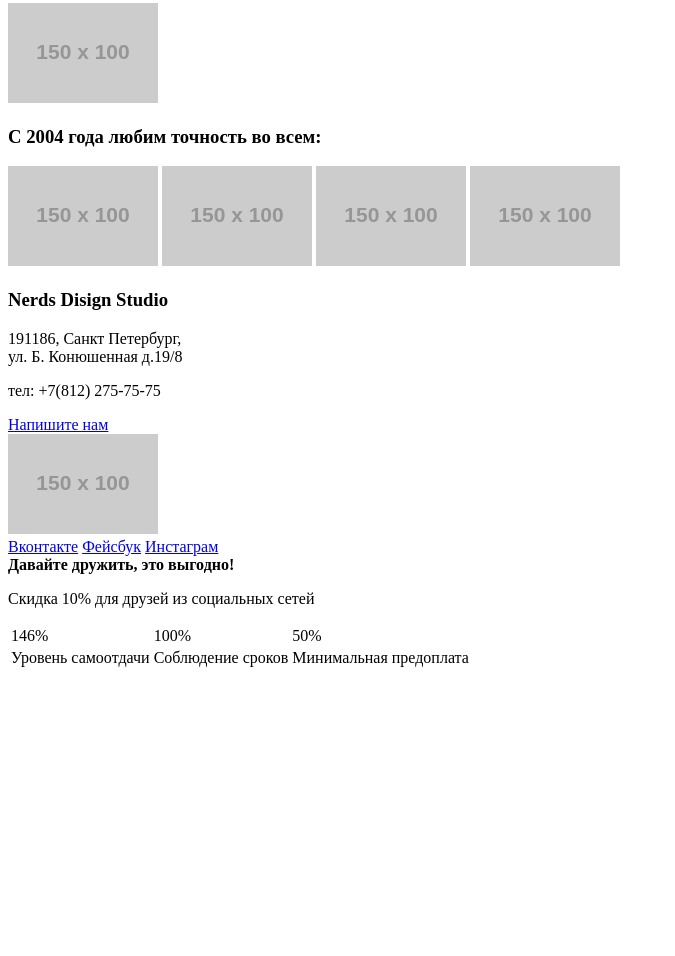
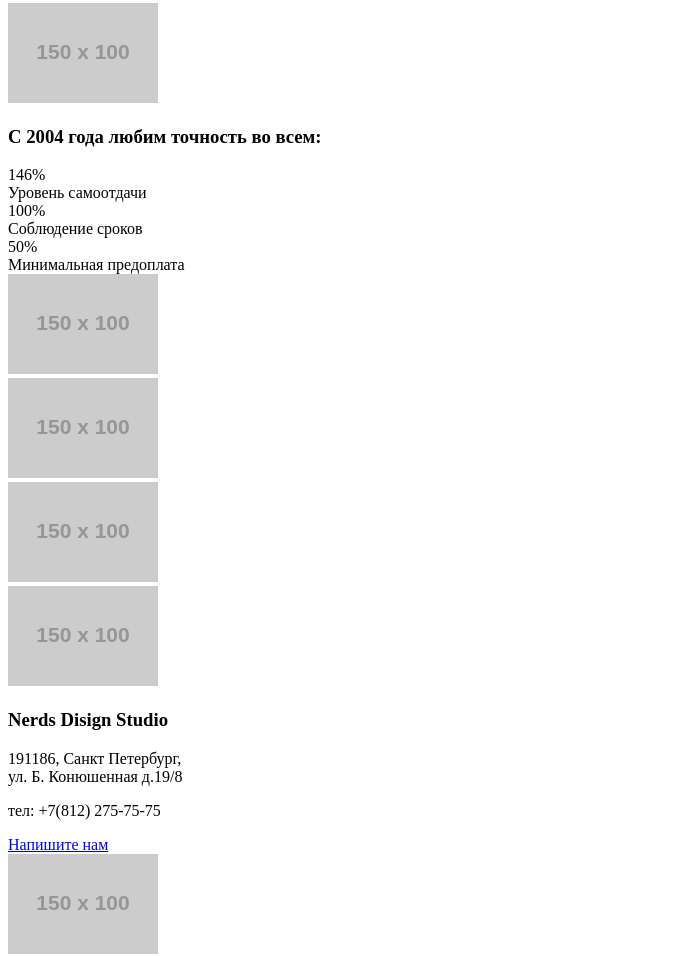
Before and after one commit to YanaMakarova/322965-nerds, a plain HTML site: page index.html in a window 1280 px wide. Shown: the part 1275-2231 px from the top of the page, without its empty margins (0-675 px from the left). Before the commit the page ends 1953 px from the top, so only its background shows below. Drawn offline with Linux system fonts and the light colour scheme; placeholder pictures from the web are drawn by us.

Commit message:
after change

```diff
--- a/index.html
+++ b/index.html
@@ -31,10 +31,11 @@
     </div>
   </header>
   <section class="features">
-    <b class="features-name">Долго, дорого, скрупулезно.</b>
+    <div class="features-name">Долго, дорого, скрупулезно.
+    </div>
     <p>Математически выверенный дизайн<br> для вашего сайта или мобильного приложения
     </p>
-    <a class="btn1" href="#">Узнать больше</a>
+    <a class="more-info" href="#">Узнать больше</a>
   </section>
   <section class="main-content">
     <div class="container">
@@ -82,9 +83,8 @@
   <section class="info">
     <section class="info-left">
       <div class="info-left-text">
-        <b>Мы - маленькая, но гордая<br>
-      дизайн - студия из Краснодара.
-    </b>
+        <div class="info-left-ad">Мы - маленькая, но гордая<br> дизайн - студия из Краснодара.
+        </div>
         <p>Исповедуем принципы минимализма и чистоты. Ставим математический расчет<br> превыше креатива. Работаем не покладая рук, как роботы.
         </p>
         <h3>Выполняем заказы на разработку:</h3>
@@ -96,50 +96,59 @@
     </section>
     <section class="info-right">
       <div class="logo">
-        <img src="http://placehold.it/150x100 " alt="nerds">
+        <img src="http://placehold.it/150x100" alt="nerds">
       </div>
       <div class="info-right-text ">
         <h3>C 2004 года любим точность во всем:</h3>
-        <div class="advert ">
-          <table>
-            <tr class="advert-numbers ">
-              <td>146%</td>
-              <td>100%</td>
-              <td>50%</td>
-            </tr>
-            <tr class="advert-text ">
-              <td>Уровень самоотдачи</td>
-              <td>Соблюдение сроков</td>
-              <td>Минимальная предоплата</td>
-            </tr>
+        <div class="advert">
+          <div class="quality">
+            <div class="quality-number">146%</div>
+            <div class="quality-text">Уровень самоотдачи</div>
+          </div>
+          <div class="time">
+            <div class="time-number">100%</div>
+            <div class="time-text">Соблюдение сроков</div>
+          </div>
+          <div class="prepayment">
+            <div class="prepayment-number">50%</div>
+            <div class="prepayment-text">Минимальная предоплата</div>
+          </div>
         </div>
       </div>
     </section>
   </section>
   <section class="group-logo">
-    <img src="http://placehold.it/150x100" alt="htmlacademy ">
-    <img src="http://placehold.it/150x100" alt="borodinsky ">
-    <img src="http://placehold.it/150x100" alt="pink ">
-    <img src="http://placehold.it/150x100" alt="mishka ">
+    <div class "adlogo">
+      <a href="#"><img src="http://placehold.it/150x100" alt="htmlacademy"></a>
+    </div>
+    <div class "adlogo">
+      <a href="#"><img src="http://placehold.it/150x100" alt="borodinsky "></a>
+    </div>
+    <div class "adlogo">
+      <a href="#"><img src="http://placehold.it/150x100" alt="pink "></a>
+    </div>
+    <div class "adlogo">
+      <a href="#"><img src="http://placehold.it/150x100" alt="mishka "></a>
+    </div>
   </section>
-  <section class="map ">
-    <article class="location ">
+  <section class="map">
+    <article class="location">
       <h3>Nerds Disign Studio</h3>
       <p>191186, Санкт Петербург,<br> ул. Б. Конюшенная д.19/8
       </p>
       <p>тел: +7(812) 275-75-75
       </p>
-      <a class="btn " href="# ">Напишите нам</a>
+      <a class="btn" href="# ">Напишите нам</a>
     </article>
-    <div class="logo ">
-      <img src="http://placehold.it/150x100 " alt="nerds ">
+    <div class="logo">
+      <img src="http://placehold.it/150x100 " alt="nerds">
     </div>
   </section>
-  <footer class="main-footer ">
-    <div class="footer-social ">
-      <a class="social-btn social-btn-vk " href="# ">Вконтакте</a>
-      <a class="social-btn social-btn-fb " href="# ">Фейсбук</a>
-      <a class="social-btn social-btn-inst " href="# ">Инстаграм</a>
+  <footer class="main-footer">
+    <div class="footer-social">
+      <a class="social-btn social-btn-vk" href="#">Вконтакте</a>
+      <a class="social-btn social-btn-fb" href="#">Фейсбук</a>
+      <a class="social-btn social-btn-inst" href="#">Инстаграм</a>
     </div>
     <b>Давайте дружить, это выгодно!</b>
     <p>Скидка 10% для друзей из социальных сетей
```
